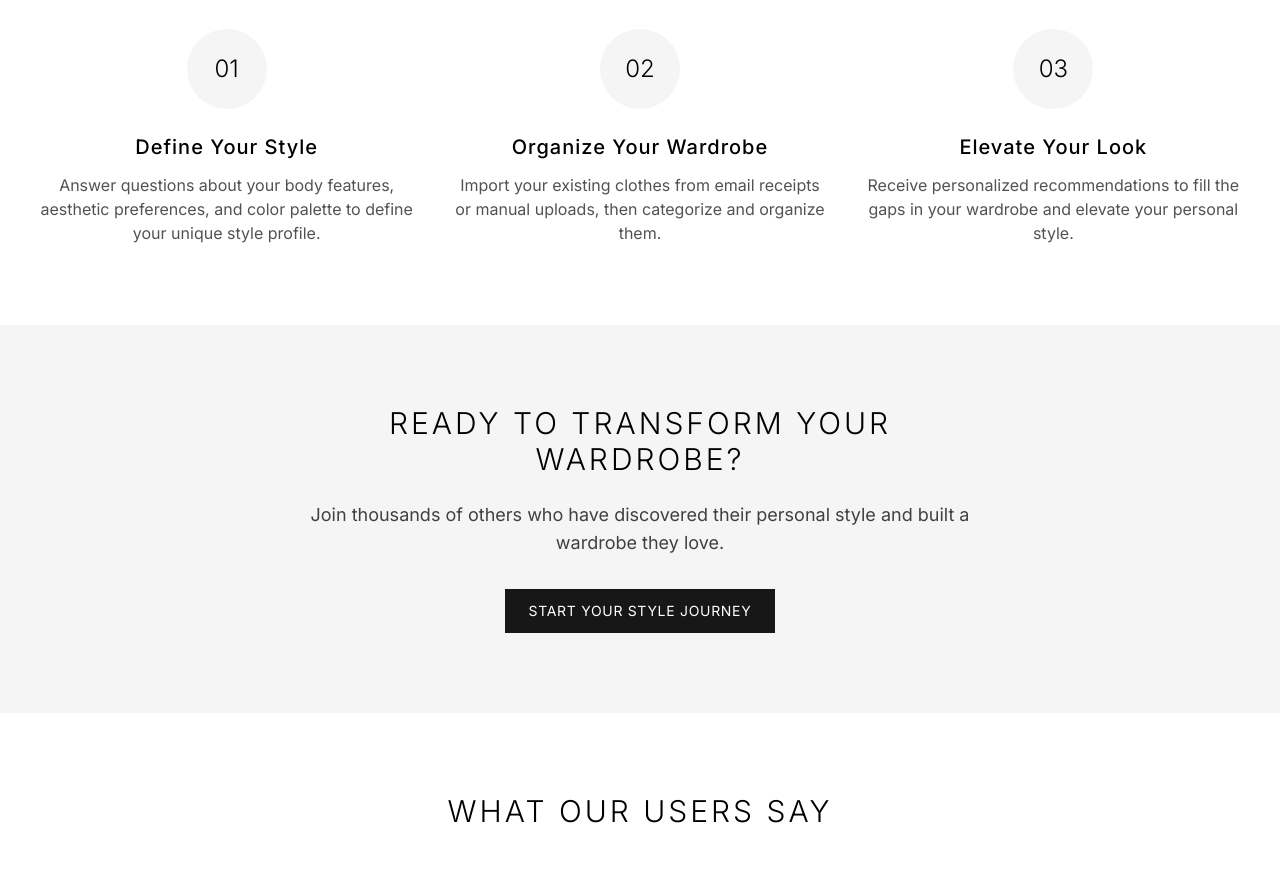
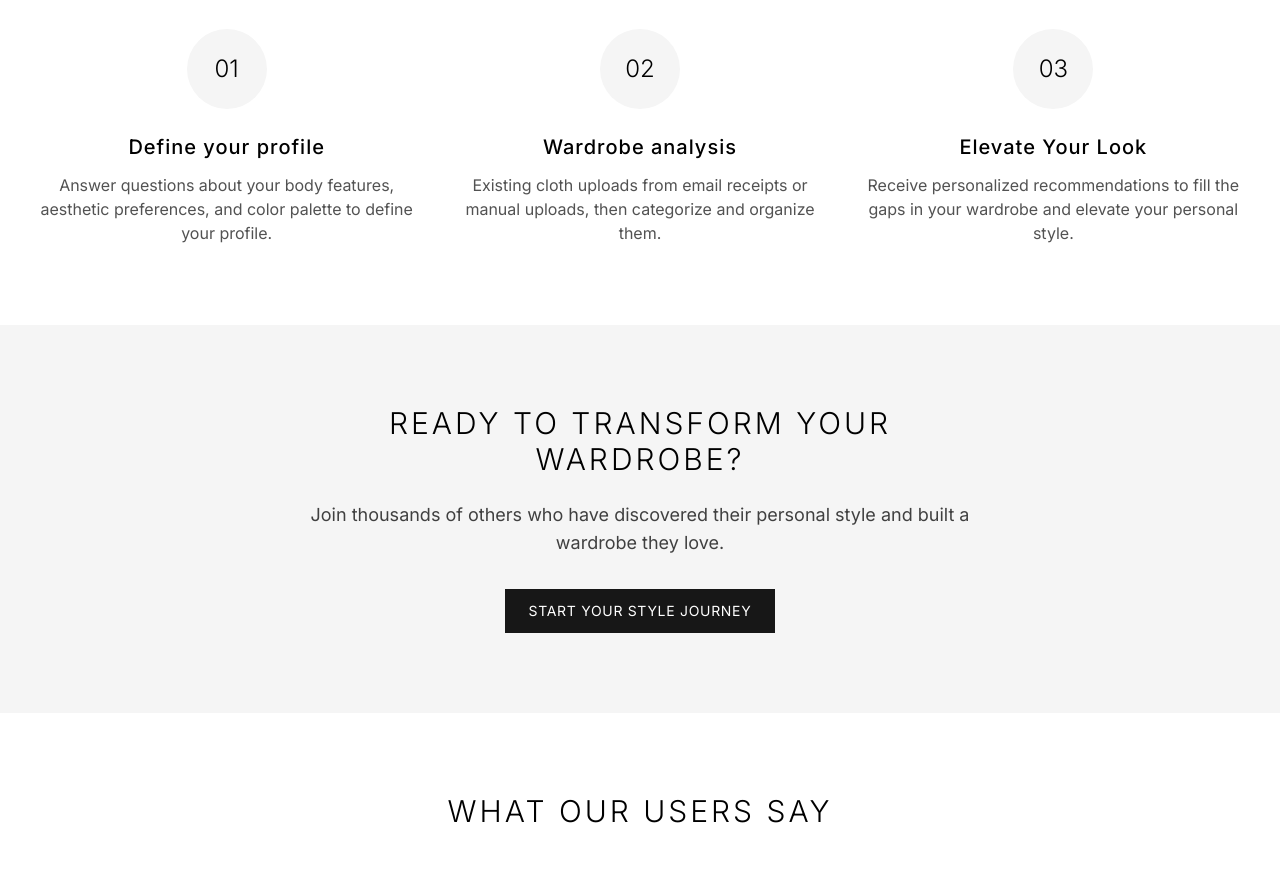
Before and after one commit to sameerkhansf/Fashionista, a Next.js app: page / in a window 1280 px wide. Shown: the part 980-1871 px from the top of the page. Built offline with nearby package versions, Linux system fonts and the light colour scheme; no server answers.

Commit message:
changed landing page

```diff
--- a/app/page.tsx
+++ b/app/page.tsx
@@ -62,11 +62,10 @@ export default function Home() {
               <div className="w-20 h-20 bg-neutral-100 rounded-full flex items-center justify-center mx-auto mb-6">
                 <span className="text-2xl font-light">01</span>
               </div>
-              <h3 className="text-xl font-medium mb-3">Define Your Style</h3>
+              <h3 className="text-xl font-medium mb-3">Define your profile</h3>
               <p className="text-neutral-600">
                 Answer questions about your body features, aesthetic
-                preferences, and color palette to define your unique style
-                profile.
+                preferences, and color palette to define your profile.
               </p>
             </div>
 
@@ -74,12 +73,10 @@ export default function Home() {
               <div className="w-20 h-20 bg-neutral-100 rounded-full flex items-center justify-center mx-auto mb-6">
                 <span className="text-2xl font-light">02</span>
               </div>
-              <h3 className="text-xl font-medium mb-3">
-                Organize Your Wardrobe
-              </h3>
+              <h3 className="text-xl font-medium mb-3">Wardrobe analysis</h3>
               <p className="text-neutral-600">
-                Import your existing clothes from email receipts or manual
-                uploads, then categorize and organize them.
+                Existing cloth uploads from email receipts or manual uploads,
+                then categorize and organize them.
               </p>
             </div>
 
```
